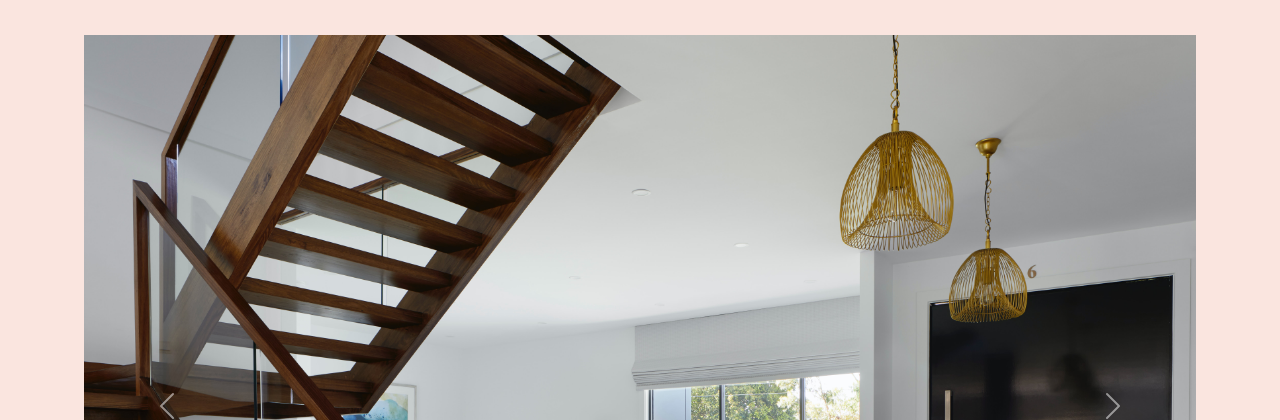
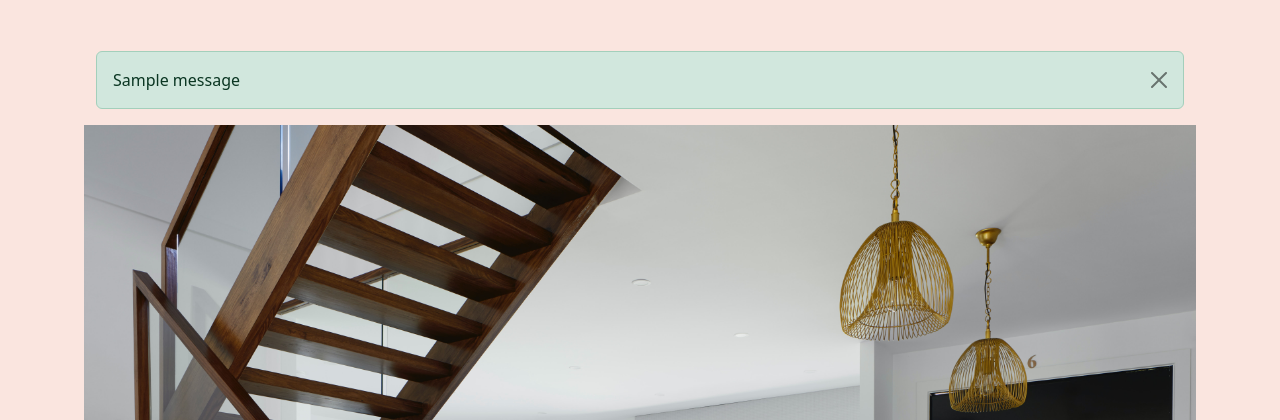
Before and after one commit to AmeenNoor/eire-bnb, a Django app: page / in a window 1280 px wide. Shown: the part 96-516 px from the top of the page. Run offline with Django 3.2, Linux system fonts and the light colour scheme; tables that the repository leaves empty hold one stand-in row (values such as "Sample post"); one stand-in notice (Sample message) is shown; some libraries are stand-ins or nearby versions; some web fonts are replaced.

Commit message:
Add success message for booking cancellation

```diff
--- a/accommodation/views.py
+++ b/accommodation/views.py
@@ -129,3 +129,8 @@ class CancelBookingView(LoginRequiredMixin, DeleteView):
 
     def get_queryset(self):
         return Booking.objects.filter(user=self.request.user)
+
+    def delete(self, request, *args, **kwargs):
+        messages.success(
+            self.request, 'Booking canceled successfully!', extra_tags='cancel_booking')
+        return super().delete(request, *args, **kwargs)
--- a/templates/booking_history.html
+++ b/templates/booking_history.html
@@ -13,6 +13,11 @@
     ></button>
   </div>
   {% elif 'update_booking' in message.extra_tags %}
+<div class="alert alert-success alert-dismissible fade show" role="alert">
+    {{ message }}
+    <button type="button" class="btn-close" data-bs-dismiss="alert" aria-label="Close"></button>
+</div>
+{% elif 'cancel_booking' in message.extra_tags %}
 <div class="alert alert-success alert-dismissible fade show" role="alert">
     {{ message }}
     <button type="button" class="btn-close" data-bs-dismiss="alert" aria-label="Close"></button>
--- a/templates/home.html
+++ b/templates/home.html
@@ -1,4 +1,20 @@
 {% extends 'base.html' %} {% block content %} {% load static %}
+
+<div class="container mt-3">
+    {% if messages %}
+    {% for message in messages %}
+    {% if 'success' in message.tags and 'success_booking' not in message.tags and 'update_booking' not in message.tags %}
+    <div class="alert alert-success alert-dismissible fade show" role="alert">
+        {{ message }}
+        <button type="button" class="btn-close" data-bs-dismiss="alert" aria-label="Close"></button>
+    </div>
+    {% endif %}
+    {% endfor %}
+    {% endif %}
+</div>
+
+
+
 <!-- CAROUSEL SECTION -->
 <!-- https://www.w3schools.com/bootstrap5/tryit.asp?filename=trybs_carousel2 -->
 <div id="demo" class="carousel slide" data-bs-ride="carousel">
```
